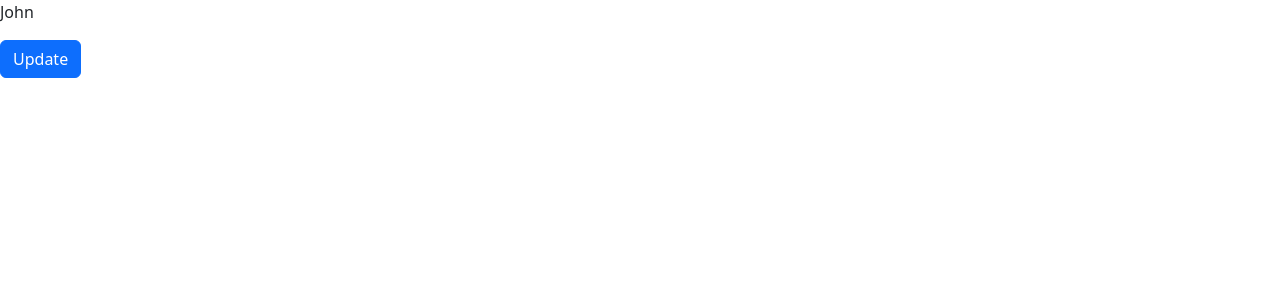
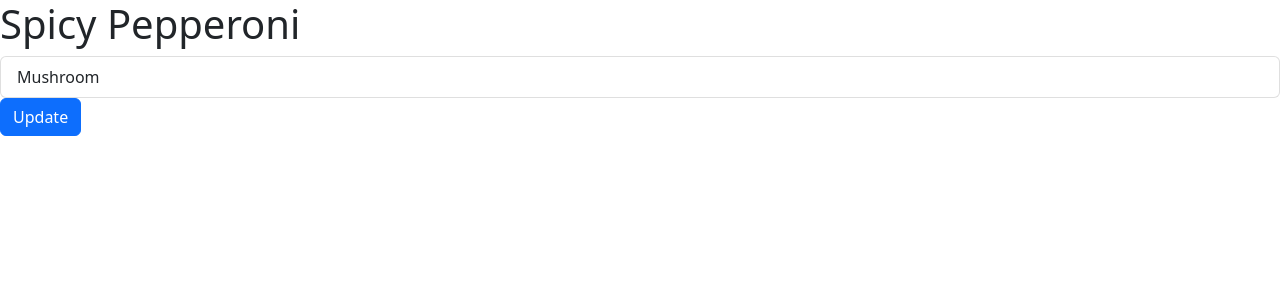
Before and after one commit to xed-programmer/game-hub, a React (Vite) app: page / in a window 1280 px wide. Shown: the top 300 px of the page. Built offline with nearby package versions, Linux system fonts and the light colour scheme.

Commit message:
update object state exercise 2

```diff
--- a/src/App.tsx
+++ b/src/App.tsx
@@ -2,22 +2,20 @@ import { useState } from "react";
 import Alert from "./components/Alert";
 import Button from "./components/Button";
 import Like from "./components/Like";
+import ListGroup from "./components/ListGroup";
 
 function App() {
-  const [game, setGame] = useState({
-    id: 1,
-    player:{
-      name:'John'
-    }
-  });
+  const [pizza, setPizza] = useState({
+    name: 'Spicy Pepperoni',
+    toppings: ['Mushroom']
+  })
 
   const handle = () =>{
-    const newGame = {...game, player: {...game.player, name:'Dexter'}};
-    setGame(newGame);
+    setPizza({...pizza, toppings:[...pizza.toppings,'Cheese']})
   };
   return (
     <>
-    <p>{game.player.name}</p>
+    <ListGroup heading={pizza.name} items={pizza.toppings} onSelectItem={()=>console.log('clicked')}/>
     <Button onClick={handle}>Update</Button>
     </>
   )
```
